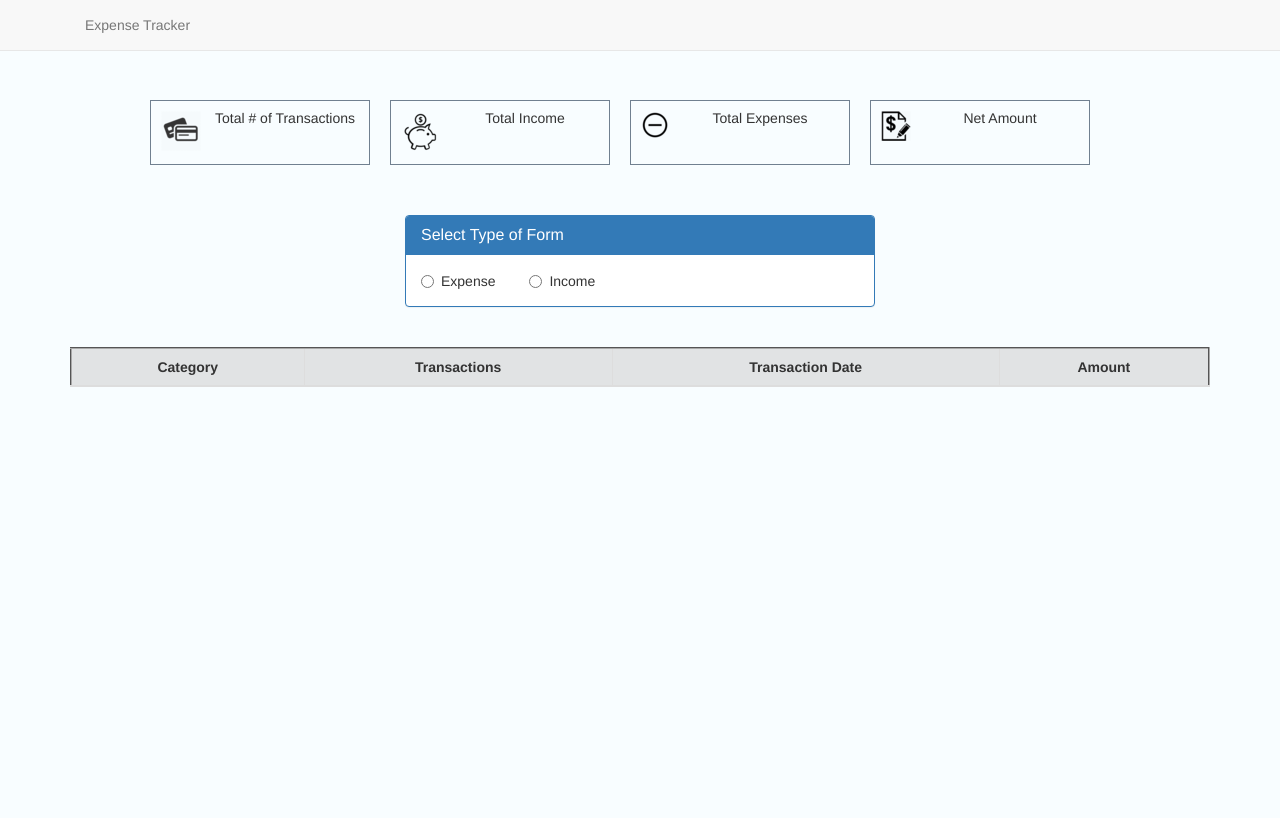
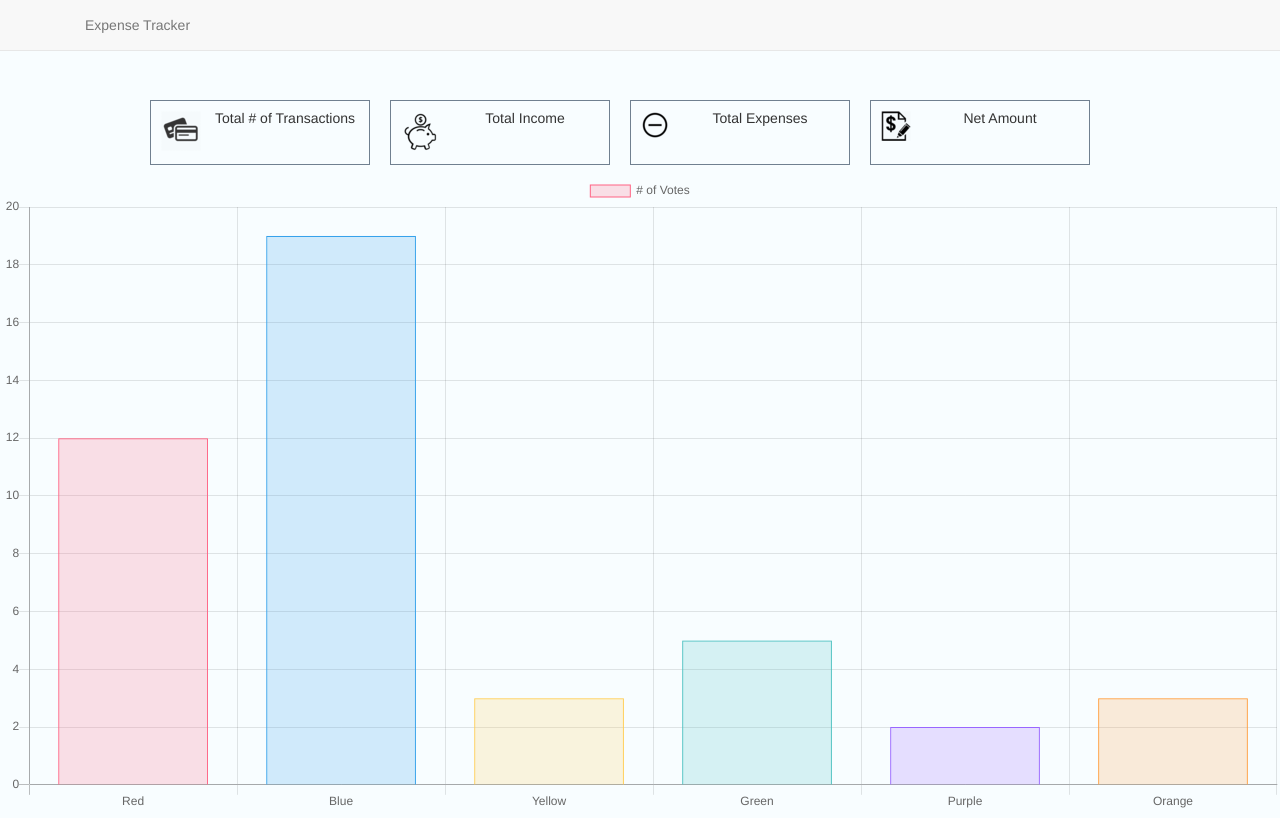
Before and after one commit to xmichelle/expense-tracker, a website: page public/index.html in a window 1280 px wide. Shown: the top 818 px of the page. Drawn offline with nearby package versions, Linux system fonts and the light colour scheme; no server answers.

Commit message:
Linked the necessary files in order to display a sample chart. #12

```diff
--- /dev/null
+++ b/public/chart.js
@@ -0,0 +1,38 @@
+
+const ctx = document.querySelector('#barChart')
+const barChart = new Chart(ctx, {
+  type: 'bar',
+   data: {
+       labels: ["Red", "Blue", "Yellow", "Green", "Purple", "Orange"],
+       datasets: [{
+           label: '# of Votes',
+           data: [12, 19, 3, 5, 2, 3],
+           backgroundColor: [
+               'rgba(255, 99, 132, 0.2)',
+               'rgba(54, 162, 235, 0.2)',
+               'rgba(255, 206, 86, 0.2)',
+               'rgba(75, 192, 192, 0.2)',
+               'rgba(153, 102, 255, 0.2)',
+               'rgba(255, 159, 64, 0.2)'
+           ],
+           borderColor: [
+               'rgba(255,99,132,1)',
+               'rgba(54, 162, 235, 1)',
+               'rgba(255, 206, 86, 1)',
+               'rgba(75, 192, 192, 1)',
+               'rgba(153, 102, 255, 1)',
+               'rgba(255, 159, 64, 1)'
+           ],
+           borderWidth: 1
+       }]
+   },
+   options: {
+       scales: {
+           yAxes: [{
+               ticks: {
+                   beginAtZero:true
+               }
+           }]
+       }
+   }
+})
--- a/public/index.html
+++ b/public/index.html
@@ -62,6 +62,7 @@
       </div>
     </div>
   </div>
+  <canvas id="barChart"></canvas>
   <div class="container">
     <div class="panel panel-primary radio-container">
       <div class="panel-heading">
@@ -159,6 +160,8 @@
   </div>
   <script src="https://ajax.googleapis.com/ajax/libs/jquery/1.12.4/jquery.min.js"></script>
   <script src="https://maxcdn.bootstrapcdn.com/bootstrap/3.3.7/js/bootstrap.min.js" integrity="sha384-Tc5IQib027qvyjSMfHjOMaLkfuWVxZxUPnCJA7l2mCWNIpG9mGCD8wGNIcPD7Txa" crossorigin="anonymous"></script>
+  <script src="https://cdnjs.cloudflare.com/ajax/libs/Chart.js/2.4.0/Chart.min.js"></script>
+  <script src="chart.js"></script>
   <script src="main.js"></script>
 </body>
 </html>
--- a/public/main.js
+++ b/public/main.js
@@ -1,3 +1,4 @@
+
 
 function convertDate(timestamp) {
   const months = ['January', 'February', 'March', 'April', 'May', 'June', 'July', 'August', 'September', 'October', 'November', 'December']
--- a/public/styles.css
+++ b/public/styles.css
@@ -22,6 +22,11 @@ body {
   margin-left: auto;
   box-sizing: border-box;
   width: 1000px;
+}
+
+#barChart {
+  width: 400px;
+  height: 400px;
 }
 
 #transaction-form {
```
